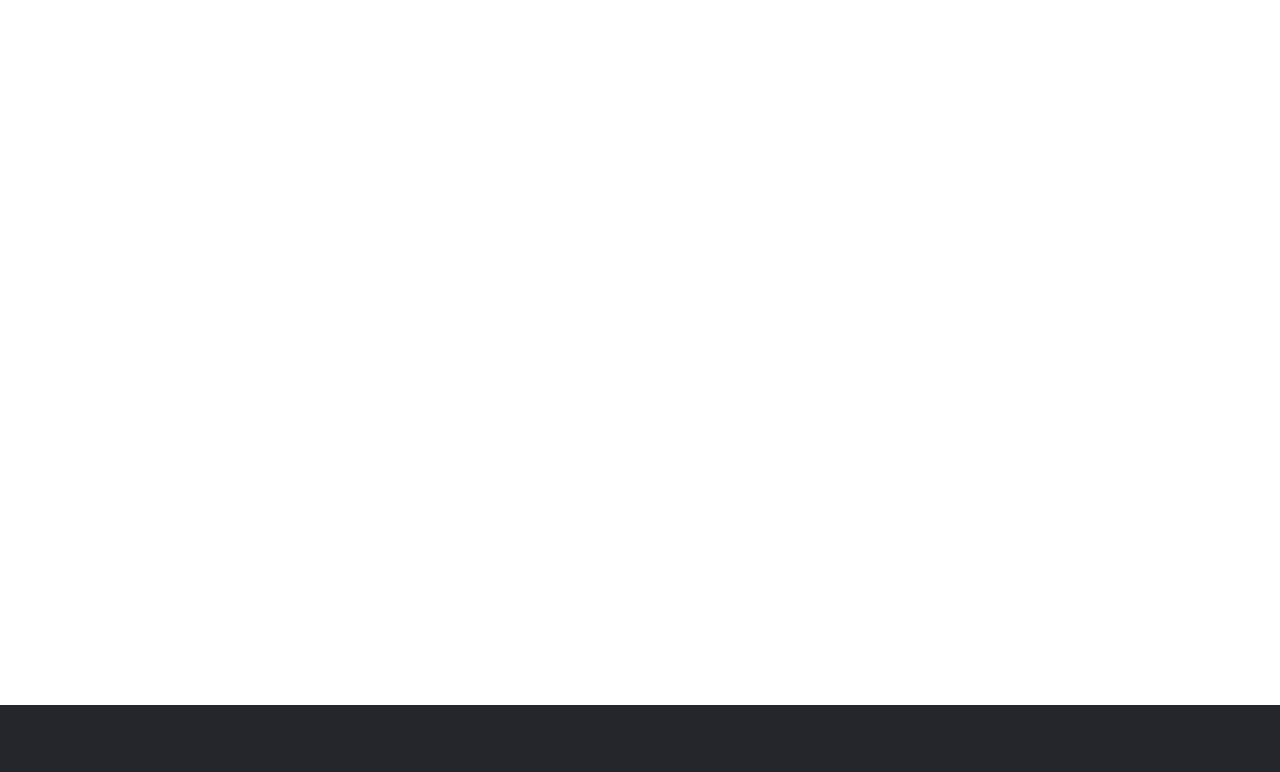
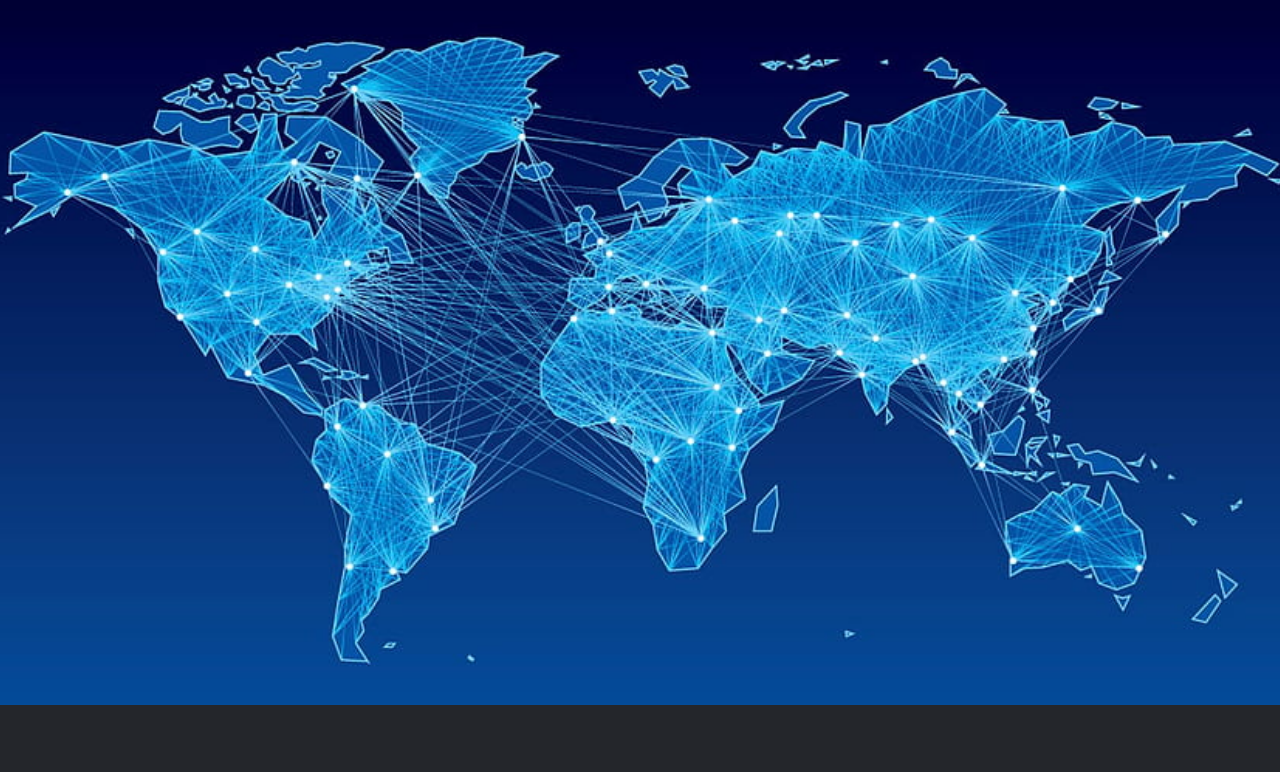
Before and after one commit to robiulislam8726/naviwithsubmenu, a plain HTML site: page index.html in a window 1280 px wide. Shown: the part 95-867 px from the top of the page. Drawn offline with Linux system fonts and the light colour scheme.

Commit message:
added cover image in the code

```diff
--- a/styles/style.css
+++ b/styles/style.css
@@ -89,7 +89,7 @@ body{
 }
 .banner{
     height: calc(100vh - 80px);
-    background-image: url(../image/bg.jpg);
+    background-image: url(../image/bgg.jpg);
     background-position: center;
     background-size: cover;
     background-repeat: no-repeat;
```
Also changed, not shown: image/bgg.jpg (added).
